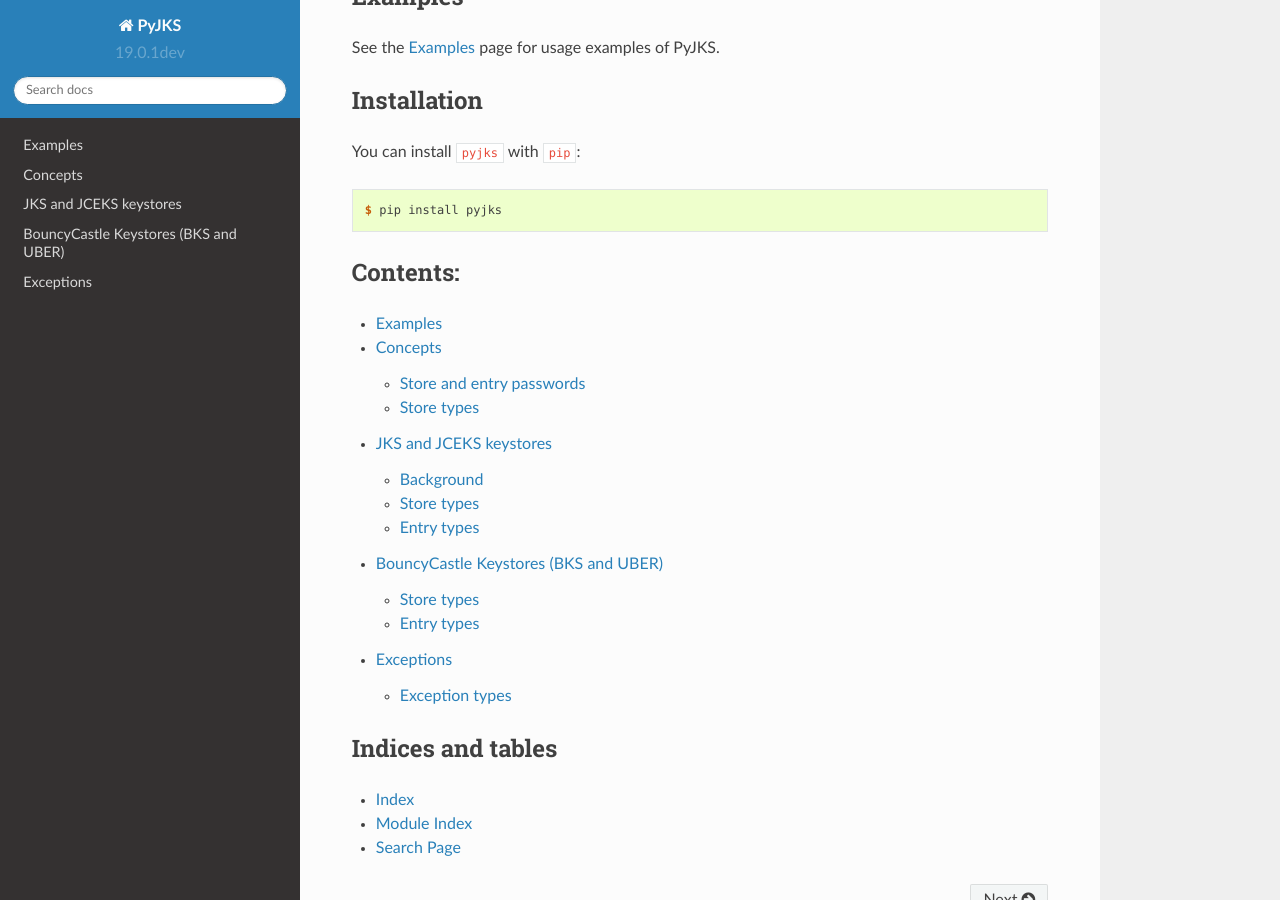
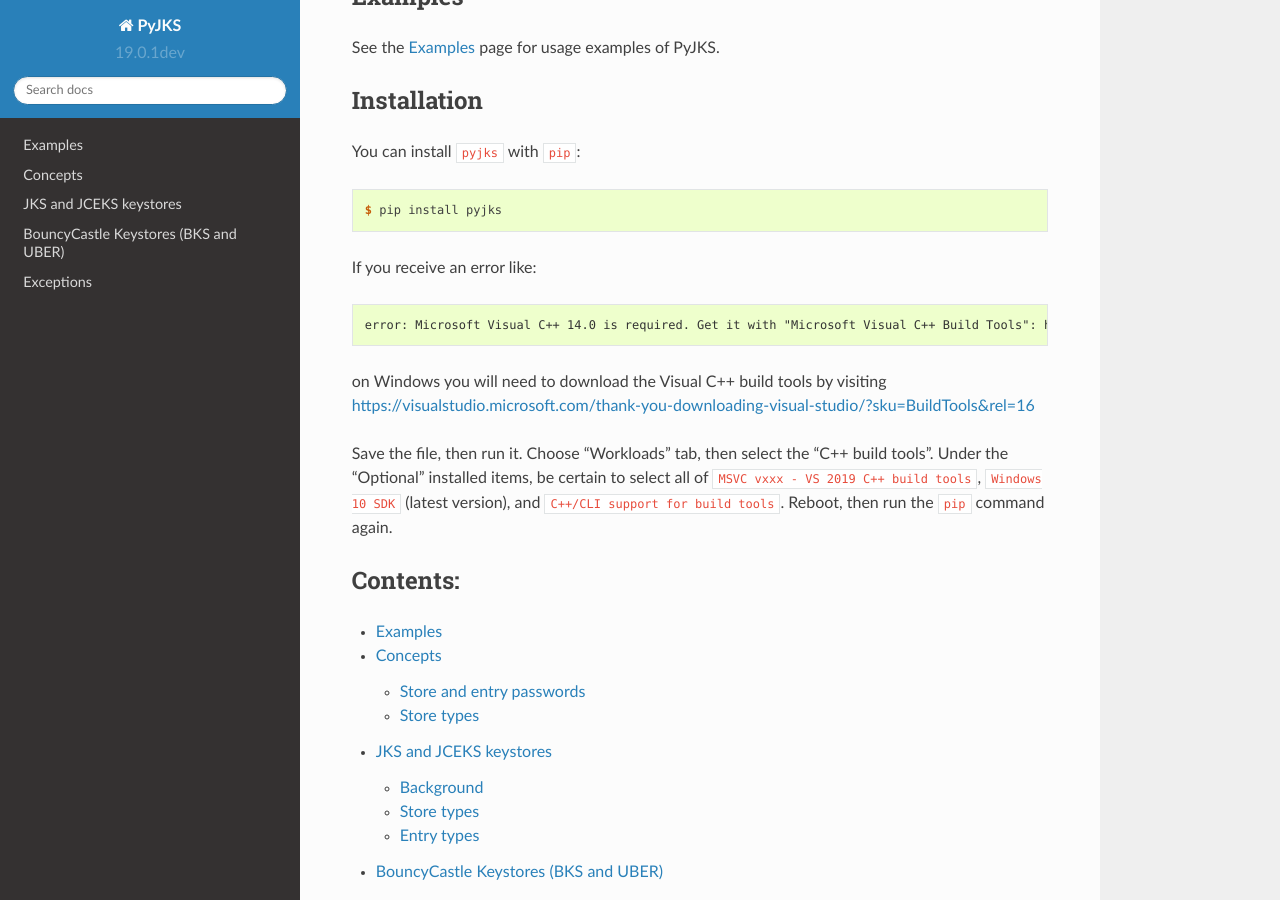
Before and after one commit to kurtbrose/pyjks, a Sphinx documentation site: the page built from docs/index.rst, in a window 1280 px wide and 900 px high, scrolled down 348 px. Built offline with Sphinx 7.4.7 and the Read the Docs theme 2.0.0, drawn with Linux system fonts in a browser that asks for light colours; the version number is read from the project's files by our own code.

Commit message:
Update index.rst
Add some instructions for those who get a C++ error when running pip install.

```diff
--- a/docs/index.rst
+++ b/docs/index.rst
@@ -27,6 +27,16 @@
 
     $ pip install pyjks
 
+If you receive an error like:
+
+.. code-block:: console
+
+    error: Microsoft Visual C++ 14.0 is required. Get it with "Microsoft Visual C++ Build Tools": https://visualstudio.microsoft.com/downloads/
+
+on Windows you will need to download the Visual C++ build tools by visiting https://visualstudio.microsoft.com/thank-you-downloading-visual-studio/?sku=BuildTools&rel=16
+
+Save the file, then run it. Choose "Workloads" tab, then select the "C++ build tools". Under the "Optional" installed items, be certain to select all of ``MSVC vxxx - VS 2019 C++ build tools``, ``Windows 10 SDK`` (latest version), and ``C++/CLI support for build tools``.  Reboot, then run the ``pip`` command again.
+
 Contents:
 ---------
 
```
